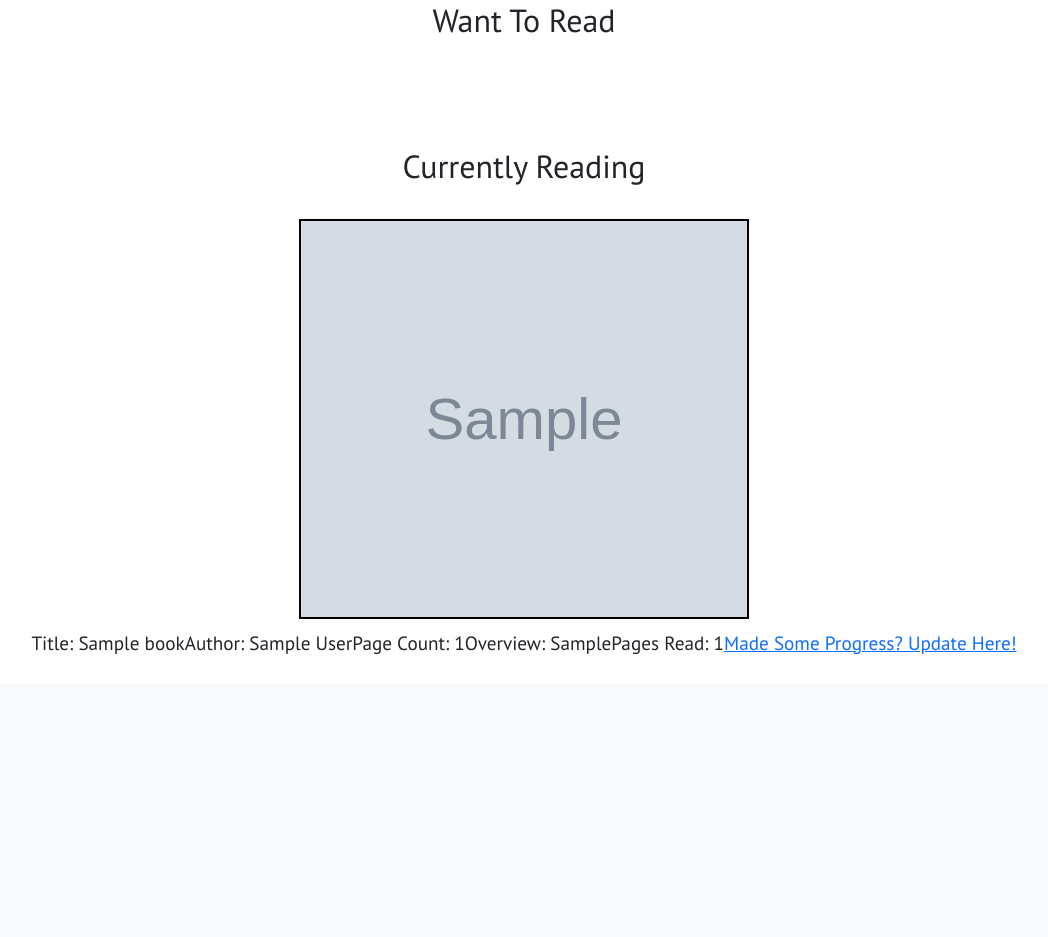
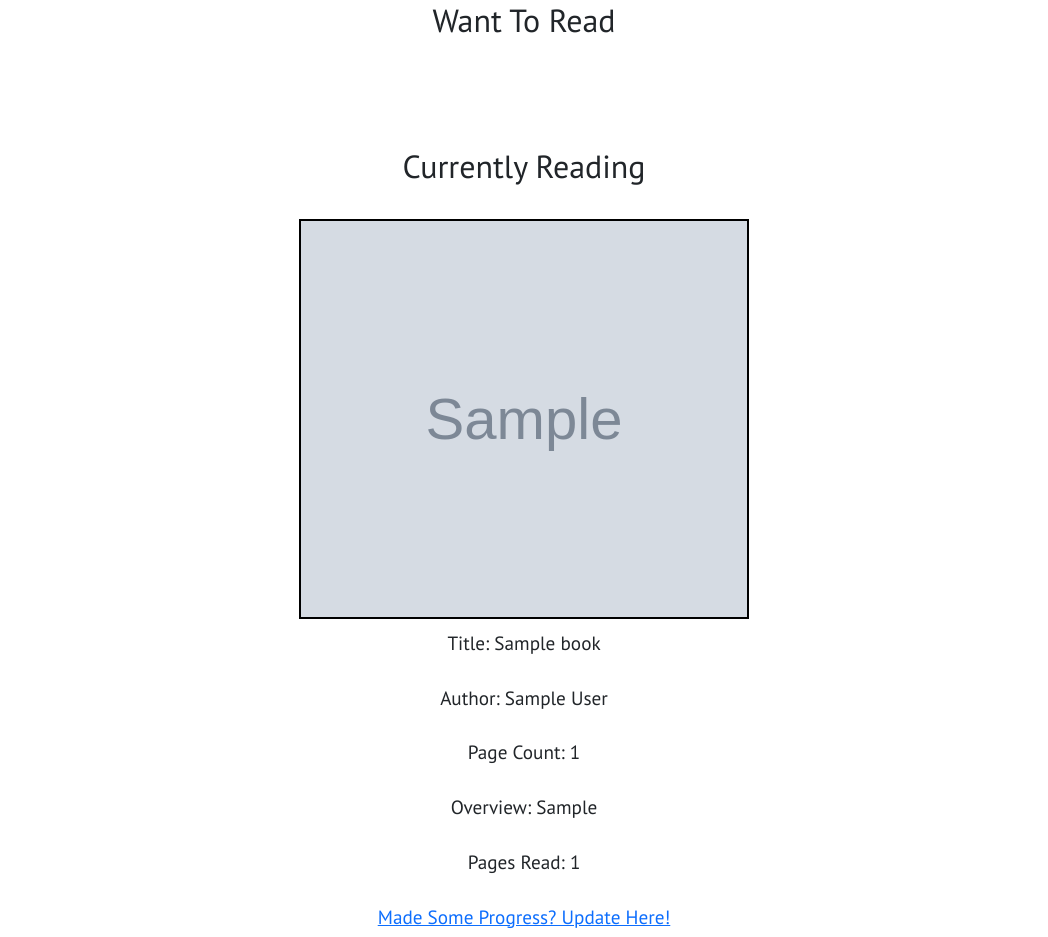
Before and after one commit to austinholmes33/f30-capstone-project, a Flask app: page /your_books in a window 1280 px wide. Shown: the part 369-1306 px from the top of the page, without its empty margins (116-1164 px from the left). Before the commit the page ends 1023 px from the top, so only its background shows below. Run offline with Flask 2, Linux system fonts and the light colour scheme; a user stored in the database is signed in; tables that the repository leaves empty hold one stand-in row (values such as "Sample post"); grey boxes marked "Sample" are stand-in pictures; one stand-in notice (Sample message) is shown.

Commit message:
styled the book info on each page to be in their own divs and reorganized css file

```diff
--- a/server.py
+++ b/server.py
@@ -23,6 +23,7 @@ def homepage():
     form = AddBookForm()
     return render_template("home.html", form=form)
 
+# displays the users books that are being currently read and also currently not read
 @app.route("/your_books")
 @login_required
 def your_books():
@@ -41,13 +42,6 @@ def add_book():
 
     try:
         new_book = Book(title, author, pages, overview, cover_img)
-        """
-        new_book = Book(
-            title="The Road",
-            author="Cormac McCarthy",
-            ...
-        )
-        """
         db.session.add(new_book) # where the primary key gets set for the book
         new_users_book = Users_book(current_user.id, new_book.id)
         db.session.add(new_users_book)
--- a/static/style.css
+++ b/static/style.css
@@ -165,12 +203,50 @@ font-size: large;}
     margin-top: 25px;
 }
 
-.books-currently-reading {
+.books-currently-reading-title {
     display: flex;
     justify-content: center;
     font-size: larger;
-    padding: 10px;
+    padding: 5px;
+    padding-top: 10px;
 }
+
+.books-currently-reading-author {
+    display: flex;
+    justify-content: center;
+    font-size: larger;
+    padding: 5px;
+}
+
+.books-currently-reading-pages {
+    display: flex;
+    justify-content: center;
+    font-size: larger;
+    padding: 5px;
+}
+
+.books-currently-reading-overview {
+    display: flex;
+    justify-content: center;
+    font-size: larger;
+    padding: 5px;
+}
+
+.books-currently-reading-pages-read {
+    display: flex;
+    justify-content: center;
+    font-size: larger;
+    padding: 5px;
+}
+
+.books-currently-reading-update {
+    display: flex;
+    justify-content: center;
+    font-size: larger;
+    padding: 5px;
+}
+
+/* ###### UPDATE PAGE AND FORM */
 
 .update-header {
     display: flex;
--- a/templates/base.html
+++ b/templates/base.html
@@ -42,7 +42,7 @@
       {% with messages = get_flashed_messages() %}
         {% if messages %}
             {% for message in messages %}
-              <div class="alert alert-success">{{ message }} </div>
+              <div class="alert alert-success alert-dismissible align-items-center">{{ message }} </div>
             {% endfor %}
         {% endif %}
       {% endwith %}
--- a/templates/create_user.html
+++ b/templates/create_user.html
@@ -1,10 +1,10 @@
 {% extends 'base.html' %}
 
 {% block body %}
-<div class="account-header">
+<div class="create-user-header">
     <h2>Create an Account</h2>
     </div>
-    <div class="account-form">
+    <div class="create-user-form">
     <form action="{{ url_for('create_user') }}" method="POST">
         {{ form.hidden_tag() }}
         {{ form.email.label(class="form-label") }} {{ form.email(class="form-control") }}
--- a/templates/home.html
+++ b/templates/home.html
@@ -1,6 +1,10 @@
 {% extends 'base.html' %}
 
 {% block body %}
+
+<div class="home-header">
+    <h1>Welcome to the Book Catalog! Please Add a Book Below</h1>
+</div>
 
 <div class="add-book-header">
     <h2>Add a Book to Your Catalog</h2>
@@ -22,7 +26,7 @@
     </form>
     </div>
 
-    <div class="all-books-link">
+    <div class="your-books-link">
         <a href="{{  url_for('your_books') }}">View All of Your Books</a>
     </div>
 
--- a/templates/login.html
+++ b/templates/login.html
@@ -15,7 +15,7 @@
         <br>
         {{ form.submit(class="btn btn-primary") }}
         <br>
-        <a class="register-link "href="{{ url_for('create_user') }}">Register</a>
+        <a class="register-link" href="{{ url_for('create_user') }}">Register</a>
     </form>
     </div>
 {% endblock %}
--- a/templates/your_books.html
+++ b/templates/your_books.html
@@ -7,29 +7,42 @@ whether or not they are currently reading, and general book info -->
     <h1>Your Books</h1>
 </div>
 
-<div class="books-container">
-
 <div class="want-to-read-header">
     <h2>Want To Read</h2>
 </div>
 
 {% for book in current_user.users_books %}
     {% if not book.currently_reading %}
+
     <div class="books-not-currently-reading-img">
         <img class="book-cover-img" src="{{ book.book.cover_img }}"/>
-        </div>
-        <div class="books-not-currently-reading">
-        <br>
-        {{ book.book.title }}
-        <br>
-        {{ book.book.author }}
-        <br>
-        {{ book.book.pages }}
-        <br>
-        {{ book.book.overview }}
-        <br>
+    </div>
+
+    <div class="books-not-currently-reading-title">
+        <p>Title: {{ book.book.title }}</p>
+    </div>
+
+
+
+    <div class="books-not-currently-reading-author">
+        <p>Author: {{ book.book.author }}</p>
+    </div>
+
+
+
+    <div class="books-not-currently-reading-pages">
+        <p>Page Count: {{ book.book.pages }}</p>
+    </div>
+
+
+
+    <div class="books-not-currently-reading-overview">
+        <p>Overview: {{ book.book.overview }}</p>
+    </div>
+
+
+    <div class="books-not-currently-reading-update">
         <a href="{{ url_for('update_book', book_id=book.book.id)  }}">Started this book? Update Here!</a>
-
     </div>
 
 {% endif %}
@@ -39,32 +52,55 @@ whether or not they are currently reading, and general book info -->
 <div class="currently-reading-header">
     <h2>Currently Reading</h2>
 </div>
+
 {% for book in current_user.users_books %}
     {% if book.currently_reading %}
+
         <div class="books-currently-reading-img">
             <img class="book-cover-img" src="{{ book.book.cover_img }}"/>
         </div>
 
-    <div class="books-currently-reading">
-        <br>
+    <div class="books-currently-reading-title">
+
         <p>Title: {{ book.book.title }}</p>
-        <br>
+
+    </div>
+
+    <div class="books-currently-reading-author">
+
         <p>Author: {{ book.book.author }}</p>
-        <br>
+
+    </div>
+
+    <div class="books-currently-reading-pages">
+
         <p>Page Count: {{ book.book.pages }}</p>
-        <br>
+
+    </div>
+
+    <div class="books-currently-reading-overview">
+
         <p>Overview: {{ book.book.overview }}</p>
-        <br>
+
+    </div>
+
+    <div class="books-currently-reading-pages-read">
+
         <p>Pages Read: {{ book.pages_read }}</p>
-        <br>
+
+    </div>
+
+    <div class="books-currently-reading-update">
+
         <a href="{{ url_for('update_book', book_id=book.book.id) }}">Made Some Progress? Update Here!</a>
+
+    </div>
+
         <!-- <div id="progress">
         <div id="progress-bar">1%</div>
         </div> -->
-    </div>
 {% endif %}
 
 {% endfor %}
 
-</div>
 {% endblock %}
```
Also changed, not shown: other parts of static/style.css (+65 -27 lines), templates/update_book.html (+18 -10 lines).
